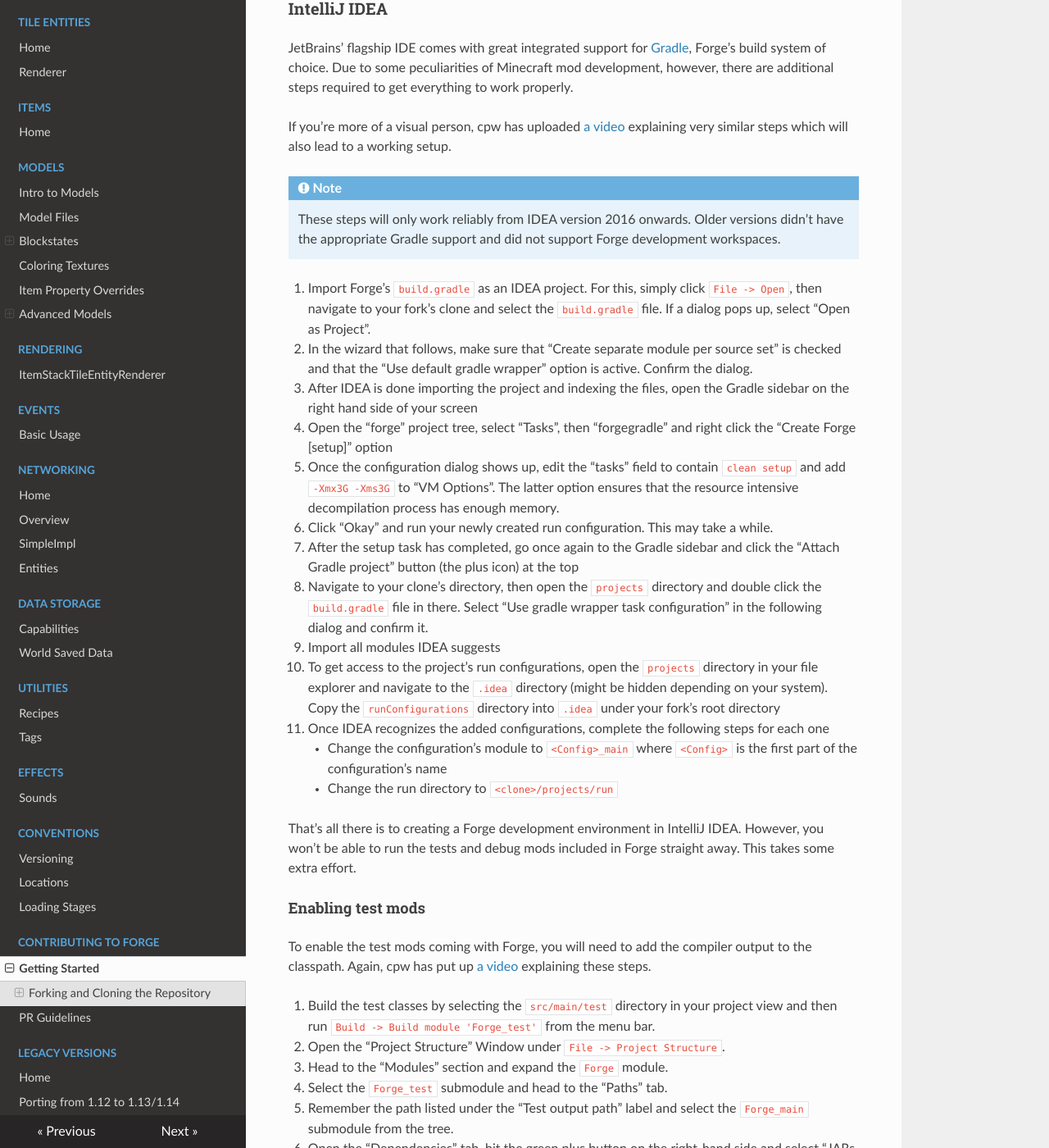
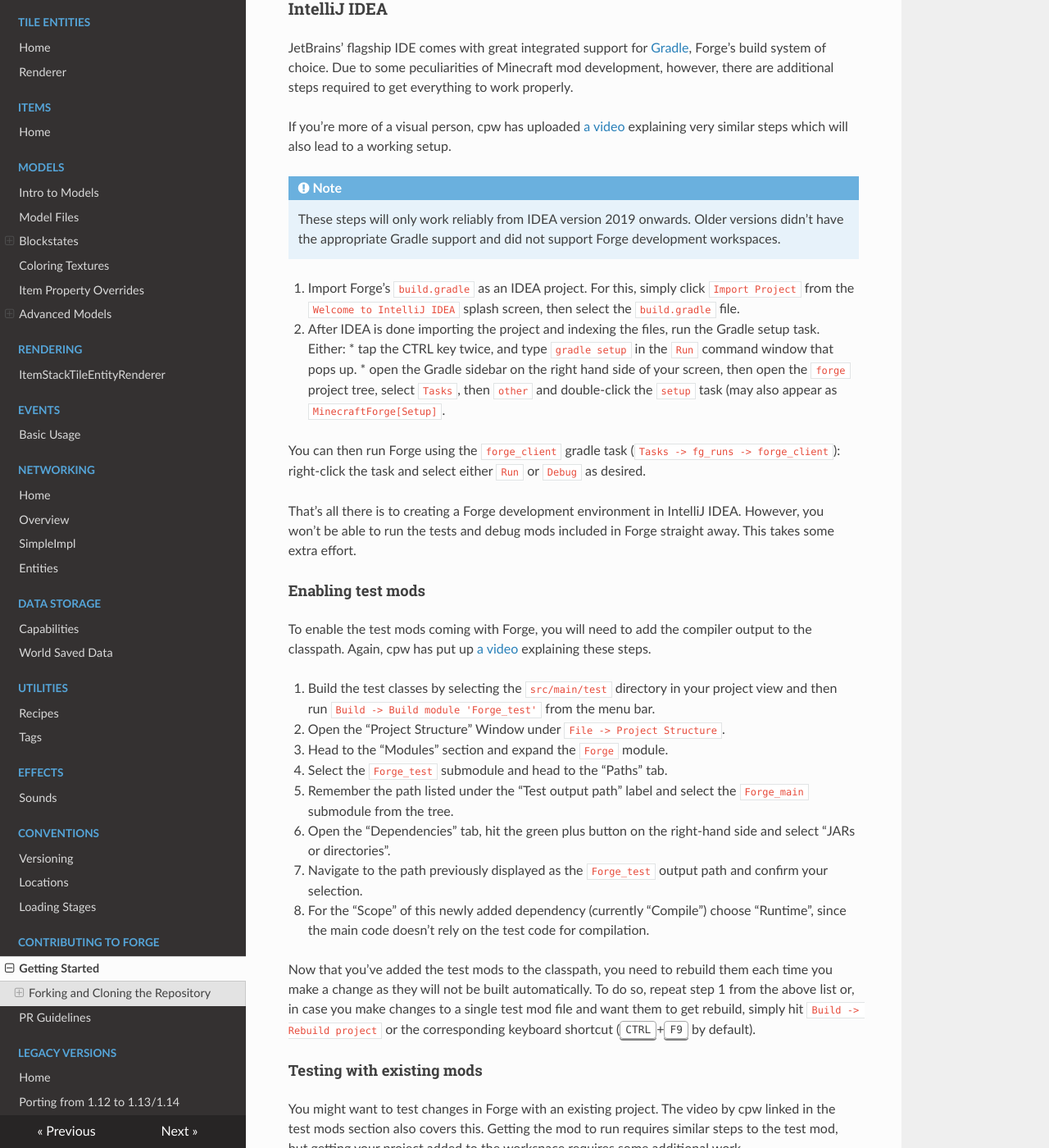
Before and after one commit to MinecraftForge/Documentation, an MkDocs documentation site: the page built from docs/forgedev/index.md, in a window 1280 px wide and 1400 px high, scrolled down 1985 px. Shown: the whole window at 82% size. Built offline with MkDocs 1.6.1, drawn with Linux system fonts in a browser that asks for light colours; nearby versions of some CDN libraries.

Commit message:
Update index.md

```diff
--- a/docs/forgedev/index.md
+++ b/docs/forgedev/index.md
@@ -60,22 +60,14 @@ JetBrains' flagship IDE comes with great integrated support for [Gradle](https:/
 If you're more of a visual person, cpw has uploaded [a video](https://www.youtube.com/watch?v=yanCpy8p2ZE) explaining very similar steps which will also lead to a working setup.
 
 !!! Note
-    These steps will only work reliably from IDEA version 2016 onwards. Older versions didn't have the appropriate Gradle support and did not support Forge development workspaces.
+    These steps will only work reliably from IDEA version 2019 onwards. Older versions didn't have the appropriate Gradle support and did not support Forge development workspaces.
 
- 1. Import Forge's `build.gradle` as an IDEA project. For this, simply click `File -> Open`, then navigate to your fork's clone and select the `build.gradle` file.
-    If a dialog pops up, select "Open as Project".
- 2. In the wizard that follows, make sure that "Create separate module per source set" is checked and that the "Use default gradle wrapper" option is active. Confirm the dialog.
- 3. After IDEA is done importing the project and indexing the files, open the Gradle sidebar on the right hand side of your screen
- 4. Open the "forge" project tree, select "Tasks", then "forgegradle" and right click the "Create Forge [setup]" option
- 5. Once the configuration dialog shows up, edit the "tasks" field to contain `clean setup` and add `-Xmx3G -Xms3G` to "VM Options". The latter option ensures that the resource intensive decompilation process has enough memory.
- 6. Click "Okay" and run your newly created run configuration. This may take a while.
- 7. After the setup task has completed, go once again to the Gradle sidebar and click the "Attach Gradle project" button (the plus icon) at the top
- 8. Navigate to your clone's directory, then open the `projects` directory and double click the `build.gradle` file in there. Select "Use gradle wrapper task configuration" in the following dialog and confirm it.
- 9. Import all modules IDEA suggests
- 10. To get access to the project's run configurations, open the `projects` directory in your file explorer and navigate to the `.idea` directory (might be hidden depending on your system). Copy the `runConfigurations` directory into `.idea` under your fork's root directory
- 11. Once IDEA recognizes the added configurations, complete the following steps for each one
-     * Change the configuration's module to `<Config>_main` where `<Config>` is the first part of the configuration's name
-     * Change the run directory to `<clone>/projects/run`
+ 1. Import Forge's `build.gradle` as an IDEA project. For this, simply click `Import Project` from the `Welcome to IntelliJ IDEA` splash screen, then select the `build.gradle` file.
+ 2. After IDEA is done importing the project and indexing the files, run the Gradle setup task.  Either:
+   * tap the CTRL key twice, and type `gradle setup` in the `Run` command window that pops up.
+   * open the Gradle sidebar on the right hand side of your screen, then open the `forge` project tree, select `Tasks`, then `other` and double-click the `setup` task (may also appear as `MinecraftForge[Setup]`.
+
+You can then run Forge using the `forge_client` gradle task (`Tasks -> fg_runs -> forge_client`): right-click the task and select either `Run` or `Debug` as desired.
 
 That's all there is to creating a Forge development environment in IntelliJ IDEA. However, you won't be able to run the tests and debug mods included in Forge straight away. This takes some extra effort.
 
```
